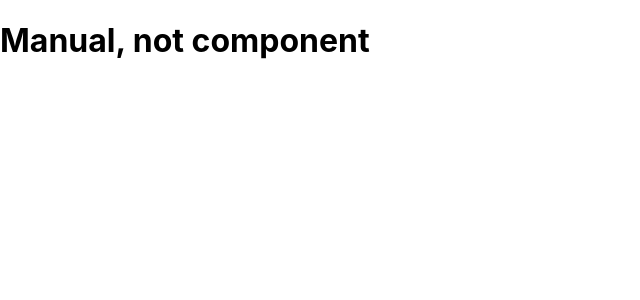
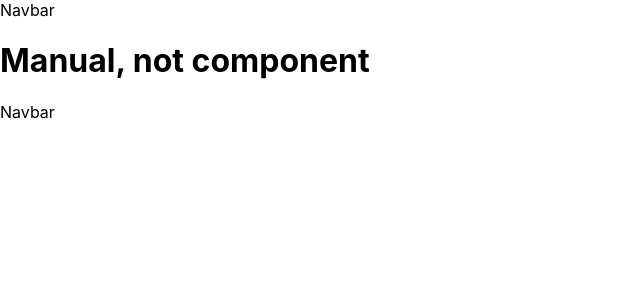
Before and after one commit to wasu-code/GearUpScheduler, a React (Create React App) app in the folder frontend/: page /manual in a window 1280 px wide. Shown: the top 300 px of the page, without its empty margins (0-640 px from the left). Built offline with nearby package versions, Linux system fonts and the light colour scheme.

Commit message:
Create project structure

```diff
--- a/frontend/package.json
+++ b/frontend/package.json
@@ -9,7 +9,7 @@
     "dotenv": "^16.3.1",
     "react": "^18.2.0",
     "react-dom": "^18.2.0",
-    "react-scripts": "5.0.1",
+    "react-scripts": "^5.0.1",
     "web-vitals": "^2.1.4"
   },
   "scripts": {
--- a/frontend/src/App.js
+++ b/frontend/src/App.js
@@ -1,15 +1,22 @@
-
-import './App.css';
+import "./App.css";
 import { Route, Routes } from "react-router-dom";
 import Home from "./pages/Home";
+import Header from "./components/Header";
+import Footer from "./components/Footer";
 
 function App() {
-  return (
-    <Routes>
-      <Route path="/" element={ <Home /> } />
-      <Route path="/manual" element={ <h1>Manual, not component</h1> } />
-    </Routes>
-  )
+	return (
+		<>
+			<Header />
+			<main>
+				<Routes>
+					<Route path="/" element={<Home />} />
+					<Route path="/manual" element={<h1>Manual, not component</h1>} />
+				</Routes>
+			</main>
+			<Footer />
+		</>
+	);
 }
 
 export default App;
--- /dev/null
+++ b/frontend/src/components/Footer.js
@@ -0,0 +1,5 @@
+function Footer() {
+	return <div>Navbar</div>;
+}
+
+export default Footer;
--- /dev/null
+++ b/frontend/src/components/Header.js
@@ -0,0 +1,5 @@
+function Header() {
+	return <div>Navbar</div>;
+}
+
+export default Header;
--- /dev/null
+++ b/frontend/src/pages/AdminDashboard.js
@@ -0,0 +1,5 @@
+function AdminDashboard() {
+	return <div>XD</div>;
+}
+
+export default AdminDashboard;
--- /dev/null
+++ b/frontend/src/pages/Login.js
@@ -0,0 +1,5 @@
+function Login() {
+	return <div>XD</div>;
+}
+
+export default Login;
--- /dev/null
+++ b/frontend/src/pages/NewAppointment.js
@@ -0,0 +1,5 @@
+function NewAppointment() {
+	return <div>XD</div>;
+}
+
+export default NewAppointment;
--- /dev/null
+++ b/frontend/src/pages/UserDashboard.js
@@ -0,0 +1,5 @@
+function UserDashboard() {
+	return <div>XD</div>;
+}
+
+export default UserDashboard;
```
Also changed, not shown: frontend/src/pages/Home.js (+4 -10 lines), 1 other file (tests, documents, lock files or other folders).
